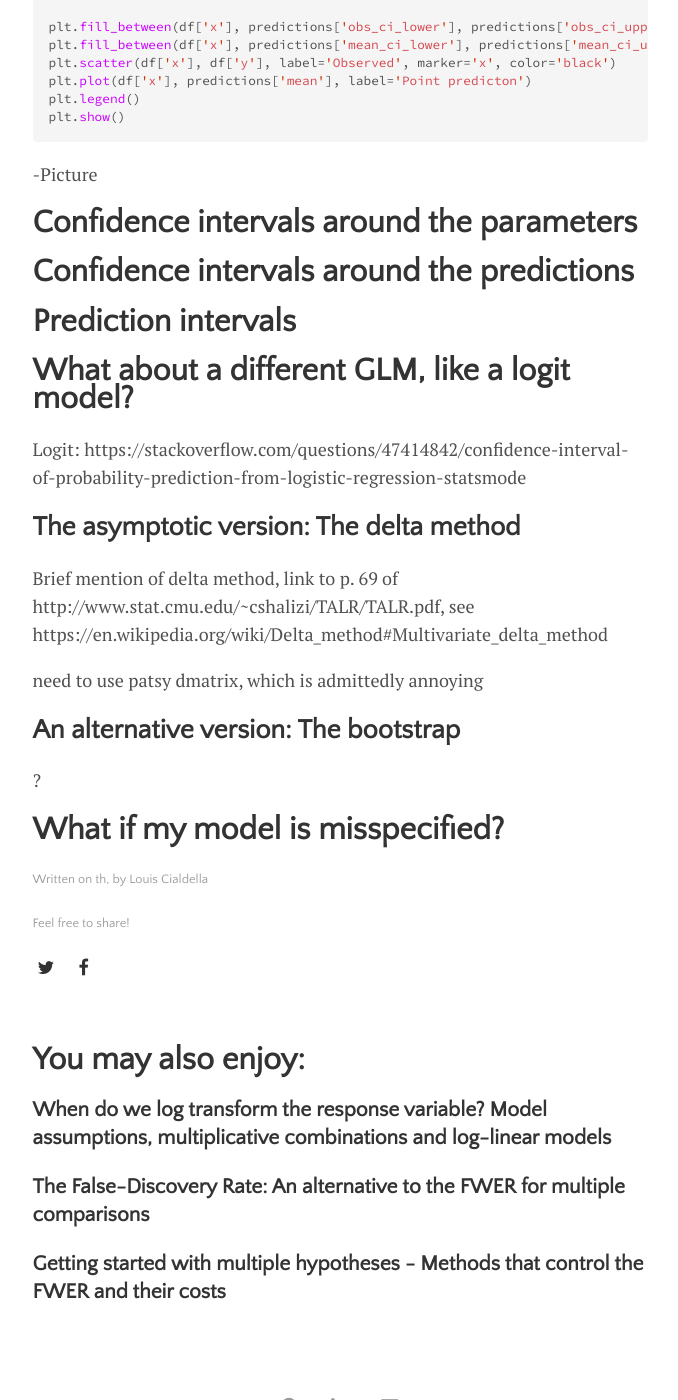
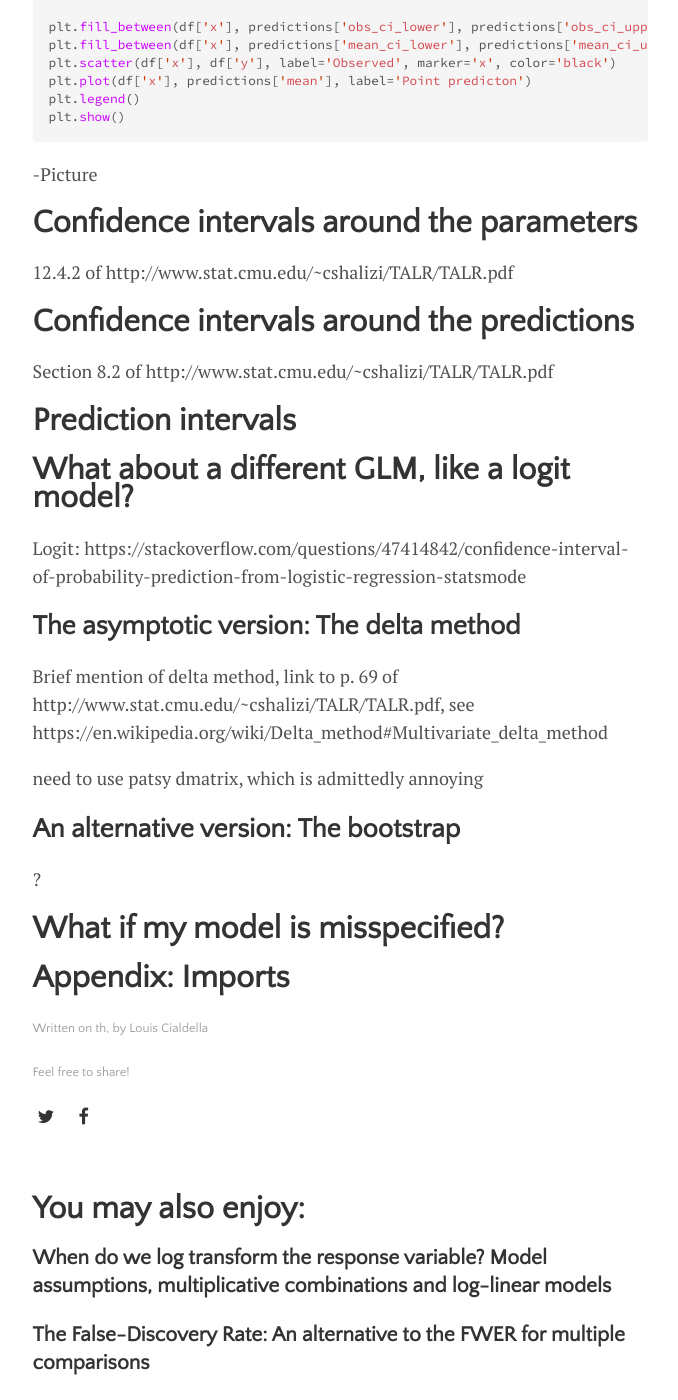
Before and after one commit to lmc2179/lmc2179.github.io, a Jekyll site: the page built from drafts/prediction_confidence.md, in a window 1280 px wide and 1400 px high, scrolled down 1283 px. Shown: the whole window, without its empty margins (300-978 px from the left). Built offline with Jekyll 4.4.1, drawn with Linux system fonts in a browser that asks for light colours.

Commit message:
Update prediction_confidence.md

```diff
--- a/drafts/prediction_confidence.md
+++ b/drafts/prediction_confidence.md
@@ -47,7 +47,11 @@ plt.show()
 
 # Confidence intervals around the parameters
 
+12.4.2 of http://www.stat.cmu.edu/~cshalizi/TALR/TALR.pdf
+
 # Confidence intervals around the predictions
+
+Section 8.2 of http://www.stat.cmu.edu/~cshalizi/TALR/TALR.pdf
 
 # Prediction intervals
 
@@ -66,3 +70,5 @@ need to use patsy dmatrix, which is admittedly annoying
 ?
 
 # What if my model is misspecified?
+
+# Appendix: Imports
```
